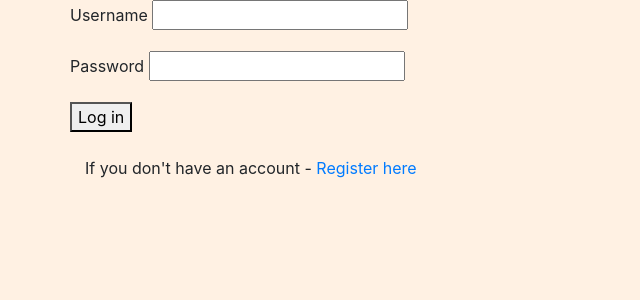
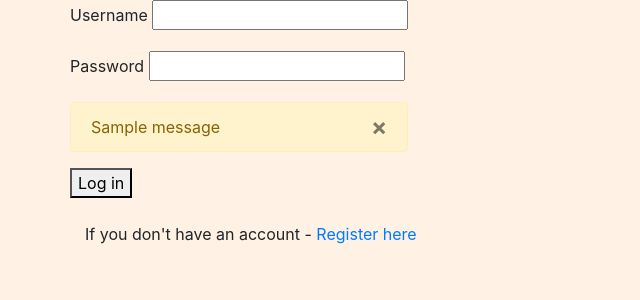
Before and after one commit to Chrisss09/Travel-Tracker, a Flask app: page /login in a window 1280 px wide. Shown: the part 56-356 px from the top of the page, without its empty margins (0-640 px from the left). Run offline with Flask 2, Linux system fonts and the light colour scheme; one stand-in notice (Sample message) is shown; parts of the project's set-up code (start-up, migrations or seed data) failed here and were passed over; some libraries are stand-ins or nearby versions.

Commit message:
Creating flash messages

```diff
--- a/app.py
+++ b/app.py
@@ -1,9 +1,8 @@
 import os
-from flask import Flask, render_template, url_for, request, redirect, session
+from flask import Flask, render_template, url_for, request, redirect, session, flash
 from flask_pymongo import PyMongo
 from bson.objectid import ObjectId
 import bcrypt
-import base64
 import folium
 from folium import plugins
 from folium.plugins import MeasureControl
@@ -57,7 +56,7 @@ def login():
             if bcrypt.hashpw(bytes(request.form['password'], 'utf-8'), hashpass) == hashpass:
                 session['username'] = request.form['username']
                 return redirect(url_for('travel_planner'))
-        return "Invalid username or password"
+        flash("Invalid username or password")
     return render_template('login.html')
 
 
@@ -79,7 +78,7 @@ def register():
 @app.route('/travel_planner')
 def travel_planner():
     if 'username' in session:
-        return 'You are logged in as ' + session['username']
+        flash('You are logged in as ' + session['username'])
     return render_template('planner.html', country=mongo.db.country.find(), hotel=mongo.db.hotel.find())
 
 @app.route('/current_country/<country_id>', methods=['POST', 'GET'])
--- a/templates/login.html
+++ b/templates/login.html
@@ -12,6 +12,12 @@
                 <label for="password">Password</label>
                 <input type="password" id="password" name="password">
             </div>
+            {% for message in get_flashed_messages() %}
+            <div class="alert alert-warning">
+                <button type="button" class="close" data-dismiss="alert">&times;</button>
+                {{ message }}
+            </div>
+            {% endfor %}
             <button>Log in</button>
         </form>
     </div>
```
Also changed, not shown: templates/planner.html (+7 -0 lines).
